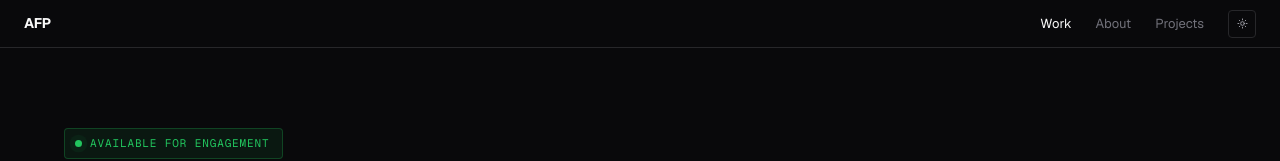
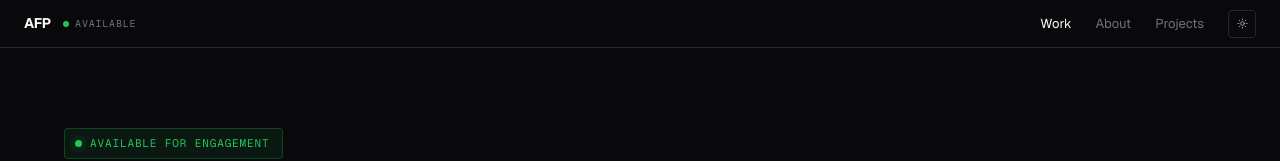
Before and after one commit to didapatria/portfolio, a Next.js app: page / in a window 1280 px wide. Shown: the top 161 px of the page. Built offline with nearby package versions, Linux system fonts and the light colour scheme.

Commit message:
fix(nav): IntersectionObserver rootMargin replaces threshold — accurate active state

```diff
--- a/src/components/Navbar.tsx
+++ b/src/components/Navbar.tsx
@@ -1,11 +1,11 @@
 'use client';
 
-import { useState, useEffect } from 'react';
+import { useState, useEffect, useRef } from 'react';
 import { Menu } from 'lucide-react';
 import { ThemeToggle } from './ThemeToggle';
 import { MobileMenu } from './MobileMenu';
 
-type ActiveSection = 'home' | 'about' | 'projects' | 'mrt';
+type ActiveSection = 'home' | 'about' | 'projects';
 
 const LINKS = [
   { label: 'Work',     section: 'home' as ActiveSection },
@@ -13,25 +13,32 @@ const LINKS = [
   { label: 'Projects', section: 'projects' as ActiveSection },
 ] as const;
 
-function isLinkActive(linkSection: ActiveSection, active: ActiveSection) {
-  if (linkSection === 'projects') return active === 'projects' || active === 'mrt';
-  return active === linkSection;
-}
-
 export function Navbar() {
   const [open, setOpen] = useState(false);
   const [active, setActive] = useState<ActiveSection>('home');
+  const ratios = useRef<Record<ActiveSection, number>>({ home: 0, about: 0, projects: 0 });
 
   useEffect(() => {
-    const SECTIONS: ActiveSection[] = ['home', 'about', 'projects', 'mrt'];
+    const SECTIONS: ActiveSection[] = ['home', 'about', 'projects'];
     const observers: IntersectionObserver[] = [];
 
     SECTIONS.forEach((id) => {
       const el = document.getElementById(id);
       if (!el) return;
       const obs = new IntersectionObserver(
-        ([entry]) => { if (entry.isIntersecting) setActive(id); },
-        { rootMargin: '-48px 0px -50% 0px', threshold: 0 },
+        ([entry]) => {
+          ratios.current[id] = entry.isIntersecting ? entry.intersectionRatio : 0;
+          let top: ActiveSection = 'home';
+          let topRatio = -1;
+          (Object.keys(ratios.current) as ActiveSection[]).forEach((k) => {
+            if (ratios.current[k] > topRatio) {
+              topRatio = ratios.current[k];
+              top = k;
+            }
+          });
+          if (topRatio > 0) setActive(top);
+        },
+        { rootMargin: '-40% 0px -55% 0px', threshold: 0 },
       );
       obs.observe(el);
       observers.push(obs);
@@ -63,12 +70,24 @@ export function Navbar() {
             fontSize: 14,
             color: 'var(--fg-1)',
             letterSpacing: '-0.01em',
-            marginRight: 'auto',
             textDecoration: 'none',
           }}
         >
           AFP
         </a>
+
+        <div
+          className="nav-available"
+          style={{ display: 'inline-flex', alignItems: 'center', gap: 6, marginLeft: 12, marginRight: 'auto' }}
+        >
+          <span
+            className="availability-dot"
+            style={{ width: 6, height: 6, borderRadius: '50%', background: 'var(--green)', flexShrink: 0 }}
+          />
+          <span style={{ fontFamily: 'var(--font-mono)', fontSize: 10, color: 'var(--fg-3)', letterSpacing: '0.08em', textTransform: 'uppercase' }}>
+            Available
+          </span>
+        </div>
 
         {/* Desktop */}
         <nav
@@ -82,7 +101,7 @@ export function Navbar() {
               style={{
                 fontFamily: 'var(--font-sans)',
                 fontSize: 13,
-                color: isLinkActive(section, active) ? 'var(--fg-1)' : 'var(--fg-3)',
+                color: active === section ? 'var(--fg-1)' : 'var(--fg-3)',
                 transition: 'color 150ms ease',
                 textDecoration: 'none',
               }}
--- a/src/styles/tokens.css
+++ b/src/styles/tokens.css
@@ -101,10 +101,12 @@
 /* ── NAVBAR RESPONSIVE ───────────────────────── */
 .nav-desktop { display: flex; }
 .nav-hamburger { display: none !important; }
+.nav-available { display: inline-flex; }
 
 @media (max-width: 768px) {
   .nav-desktop  { display: none !important; }
   .nav-hamburger { display: flex !important; }
+  .nav-available { display: none !important; }
 }
 
 /* ── CERT ACCORDION ──────────────────────────── */
@@ -147,7 +149,6 @@
 
 /* ── RESPONSIVE GRIDS ────────────────────────── */
 @media (max-width: 768px) {
-  .hero-grid       { grid-template-columns: 1fr !important; }
   .about-grid      { grid-template-columns: 1fr !important; }
   .projects-two-up { grid-template-columns: 1fr !important; }
   .mrt-entry-btns  { grid-template-columns: 1fr 1fr !important; }
```
